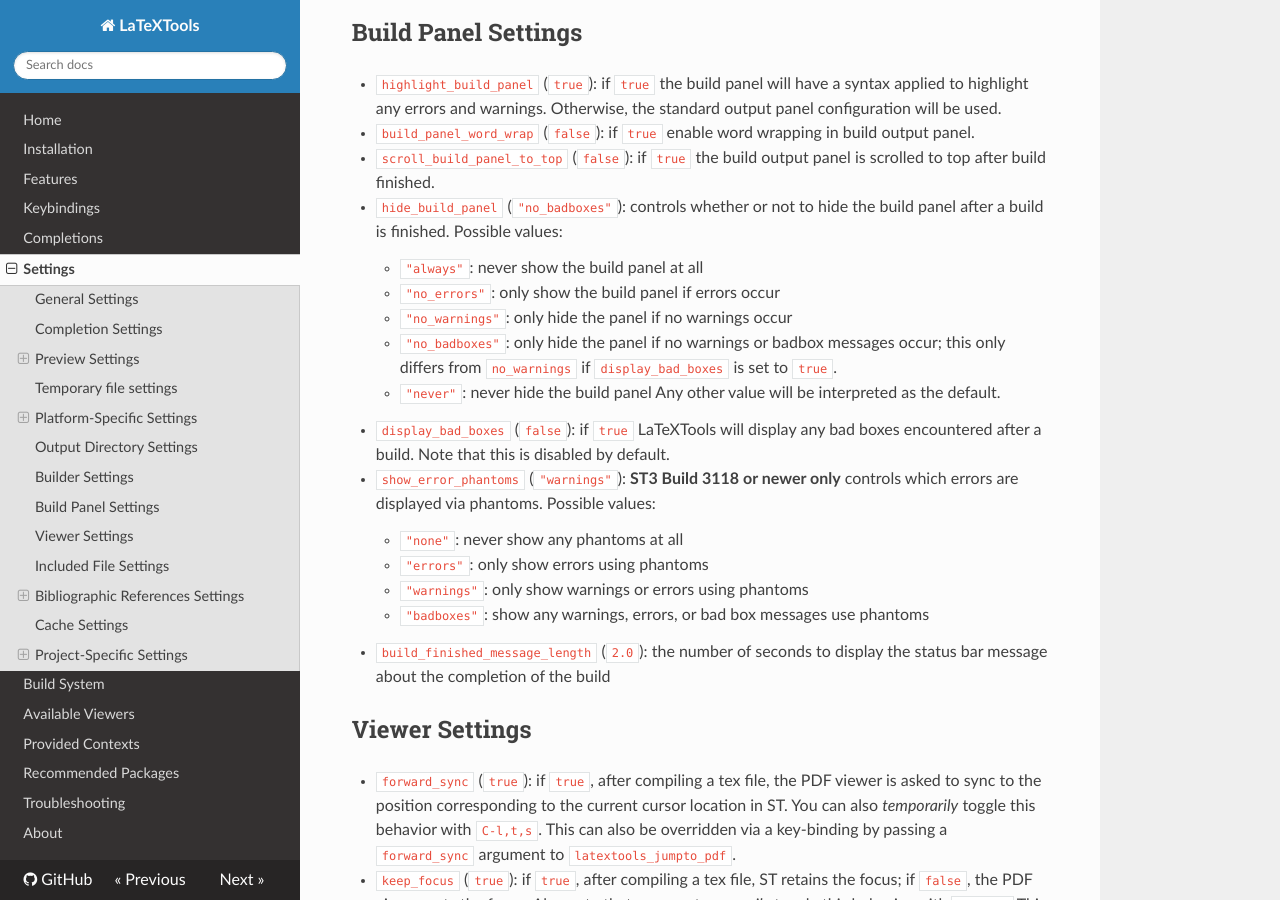
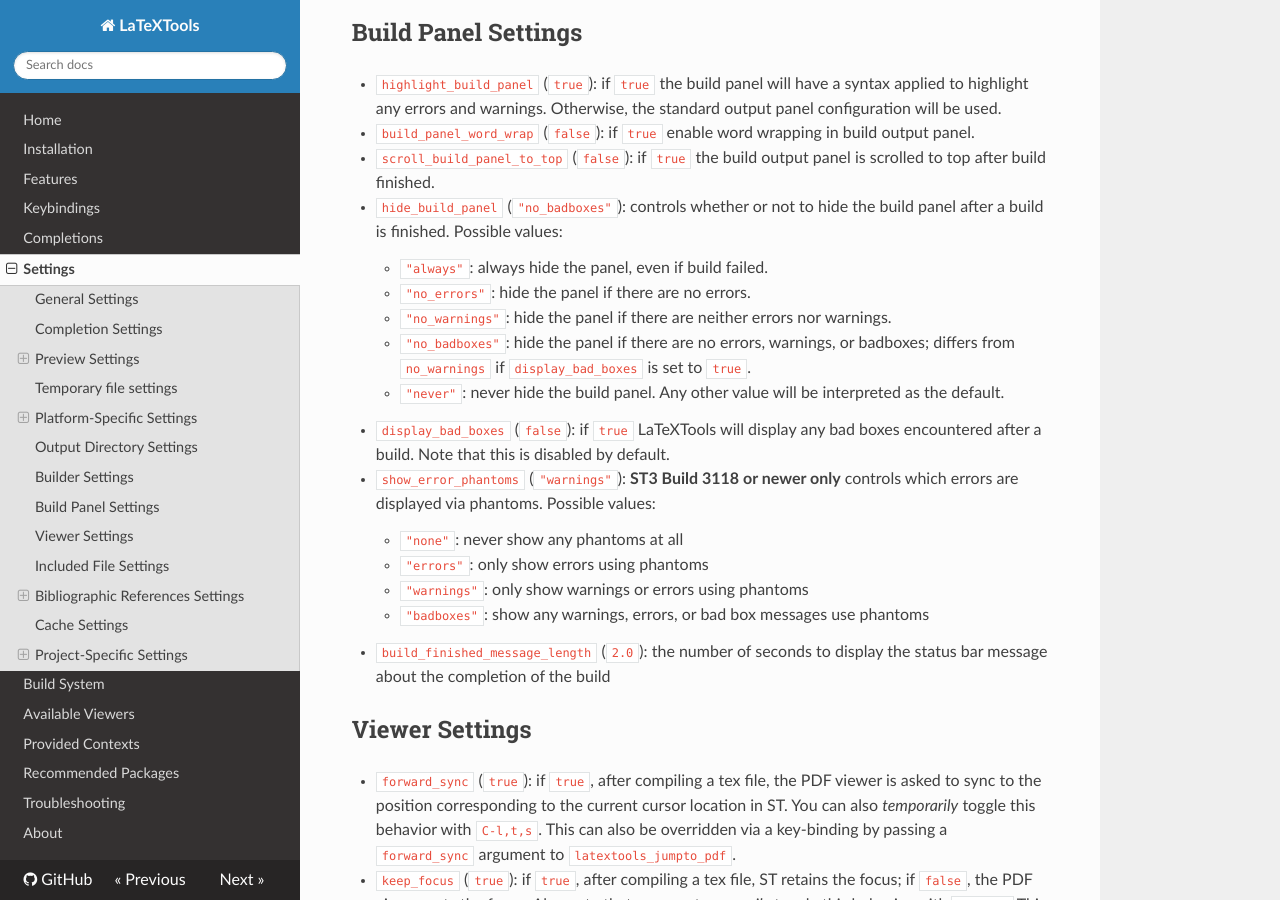
Before and after one commit to SublimeText/LaTeXTools, an MkDocs documentation site: the page built from docs/settings.md, in a window 1280 px wide and 900 px high, scrolled down 6046 px. Built offline with MkDocs 1.6.1, drawn with Linux system fonts in a browser that asks for light colours; nearby versions of some CDN libraries.

Commit message:
Adjust hide_build_panel documentation

```diff
--- a/docs/settings.md
+++ b/docs/settings.md
@@ -130,11 +130,11 @@ This section refers to setting that can be found in a platform-specific block fo
 * `build_panel_word_wrap` (`false`): if `true` enable word wrapping in build output panel.
 * `scroll_build_panel_to_top` (`false`): if `true` the build output panel is scrolled to top after build finished.
 * `hide_build_panel` (`"no_badboxes"`): controls whether or not to hide the build panel after a build is finished. Possible values:
-	* `"always"`: never show the build panel at all
-	* `"no_errors"`: only show the build panel if errors occur
-	* `"no_warnings"`: only hide the panel if no warnings occur
-	* `"no_badboxes"`: only hide the panel if no warnings or badbox messages occur; this only differs from `no_warnings` if `display_bad_boxes` is set to `true`.
-	* `"never"`: never hide the build panel
+	* `"always"`: always hide the panel, even if build failed.
+	* `"no_errors"`: hide the panel if there are no errors.
+	* `"no_warnings"`: hide the panel if there are neither errors nor warnings.
+	* `"no_badboxes"`: hide the panel if there are no errors, warnings, or badboxes; differs from `no_warnings` if `display_bad_boxes` is set to `true`.
+	* `"never"`: never hide the build panel.
 Any other value will be interpreted as the default.
 * `display_bad_boxes` (`false`): if `true` LaTeXTools will display any bad boxes encountered after a build. Note that this is disabled by default.
 * `show_error_phantoms` (`"warnings"`): **ST3 Build 3118 or newer only** controls which errors are displayed via phantoms. Possible values:
```
